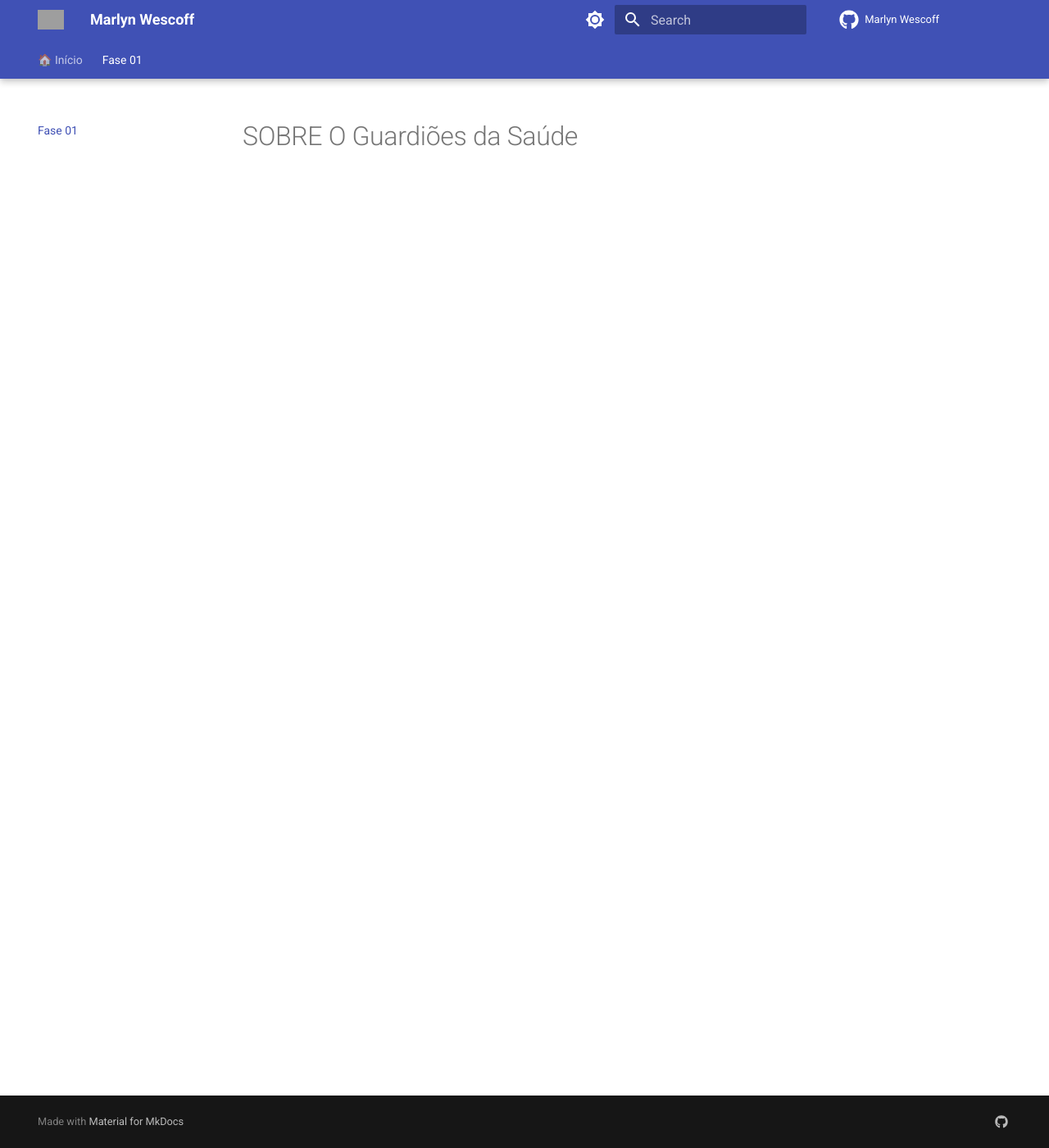
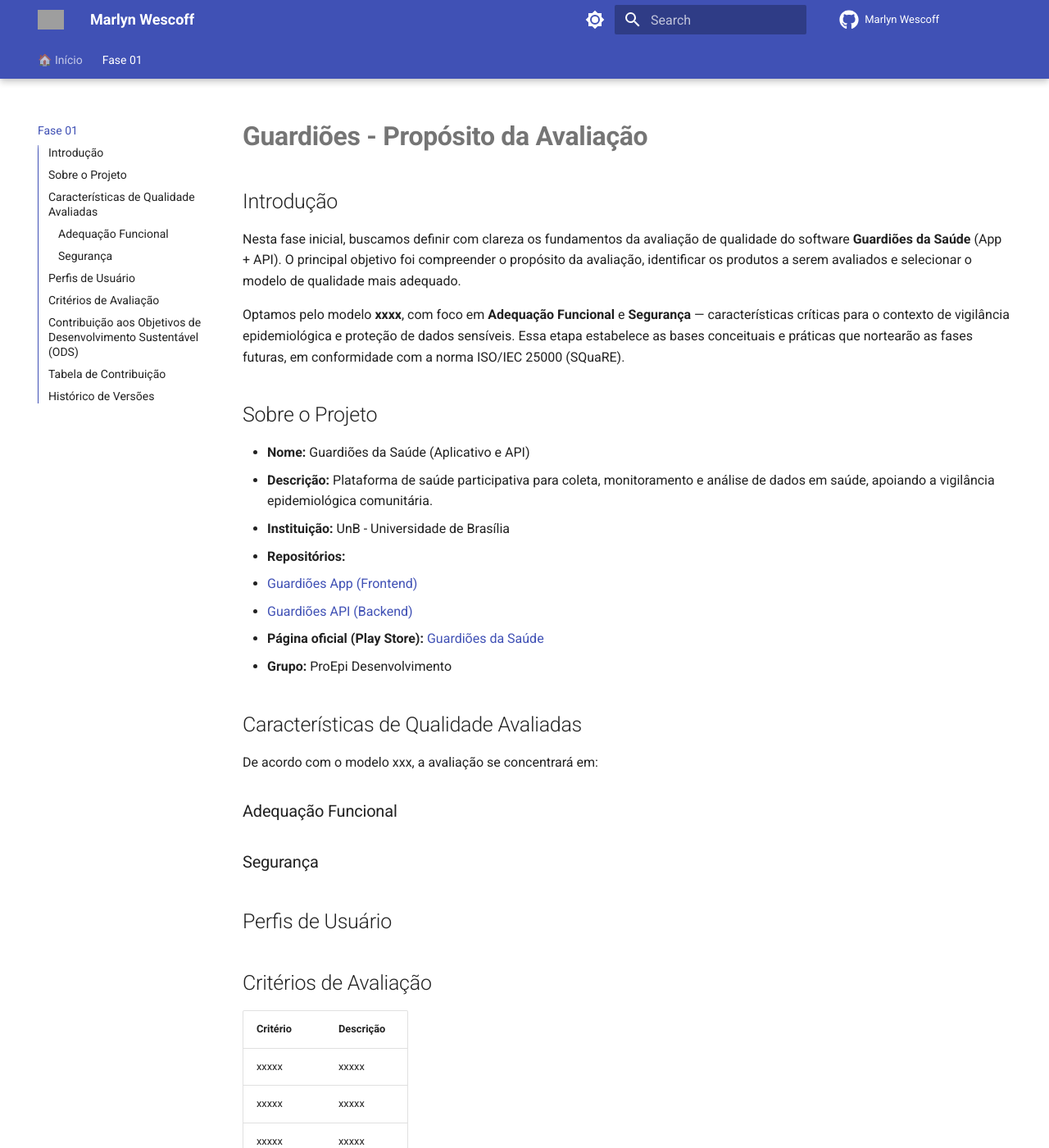
Before and after one commit to FCTE-Qualidade-de-Software-1/2025-2_T01_MARLYN-WESCOFF, an MkDocs documentation site: the page built from docs/fase01.md, in a window 1280 px wide and 1400 px high. Shown: the whole window at 82% size. Built offline with MkDocs 1.6.1 and Material for MkDocs 9.7.7, drawn with Linux system fonts in a browser that asks for light colours; comment, search, counter and statistics services are not loaded; some of the changed text lies outside the part shown; grey boxes are pictures that could not be loaded.

Commit message:
Update fase01.md

```diff
--- a/docs/fase01.md
+++ b/docs/fase01.md
@@ -1 +1,61 @@
-# SOBRE O Guardiões da Saúde
+# **Guardiões - Propósito da Avaliação**
+
+## Introdução
+
+Nesta fase inicial, buscamos definir com clareza os fundamentos da avaliação de qualidade do software **Guardiões da Saúde** (App + API). O principal objetivo foi compreender o propósito da avaliação, identificar os produtos a serem avaliados e selecionar o modelo de qualidade mais adequado.
+
+Optamos pelo modelo **xxxx**, com foco em **Adequação Funcional** e **Segurança** — características críticas para o contexto de vigilância epidemiológica e proteção de dados sensíveis. Essa etapa estabelece as bases conceituais e práticas que nortearão as fases futuras, em conformidade com a norma ISO/IEC 25000 (SQuaRE).
+
+
+## Sobre o Projeto
+
+- **Nome:** Guardiões da Saúde (Aplicativo e API)
+- **Descrição:** Plataforma de saúde participativa para coleta, monitoramento e análise de dados em saúde, apoiando a vigilância epidemiológica comunitária.
+- **Instituição:** UnB - Universidade de Brasília
+- **Repositórios:**
+  - [Guardiões App (Frontend)](https://github.com/ProEpiDesenvolvimento/guardioes-app)
+  - [Guardiões API (Backend)](https://github.com/ProEpiDesenvolvimento/guardioes-api)
+- **Página oficial (Play Store):** [Guardiões da Saúde](https://play.google.com/store/apps/details?id=com.guardioesapp&hl=pt_BR)
+- **Grupo:** ProEpi Desenvolvimento
+
+## Características de Qualidade Avaliadas
+
+De acordo com o modelo xxx, a avaliação se concentrará em:
+
+### Adequação Funcional
+
+
+### Segurança
+
+
+## Perfis de Usuário
+
+
+## Critérios de Avaliação
+
+| **Critério** | **Descrição** |
+|:----------------|:----------------|
+| xxxxx | xxxxx |
+| xxxxx | xxxxx |
+| xxxxx | xxxxx |
+| xxxxx | xxxxx |
+| xxxxx | xxxxx |
+
+---
+
+## Contribuição aos Objetivos de Desenvolvimento Sustentável (ODS)
+
+---
+
+## Tabela de Contribuição
+
+| Identificação | Nome completo | Contribuição (%) |
+|------------------|------------------|---------------------|
+| 190030801 | João Pedro Costa | xxx |
+
+
+## Histórico de Versões
+
+| Versão | Data | Descrição | Autor | Revisor |
+|:--------:|:-------|:-------------|:--------|:-----------:|
+| `1.0` | 26/09/2025 | Criação do Documento inicial | [João Pedro Costa](https://github.com/johnaopedro) | — |
```
